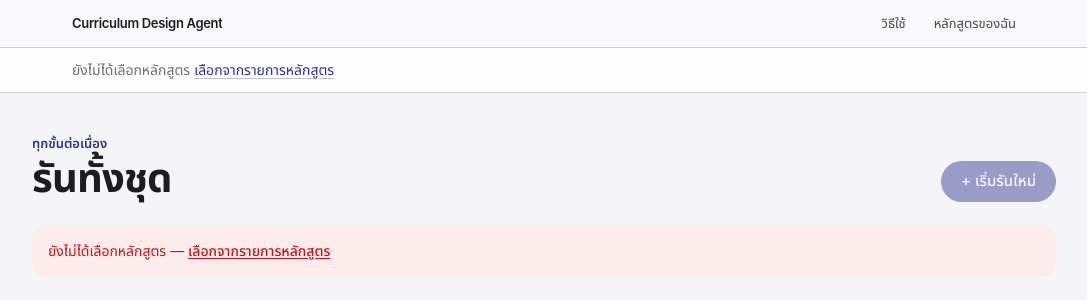
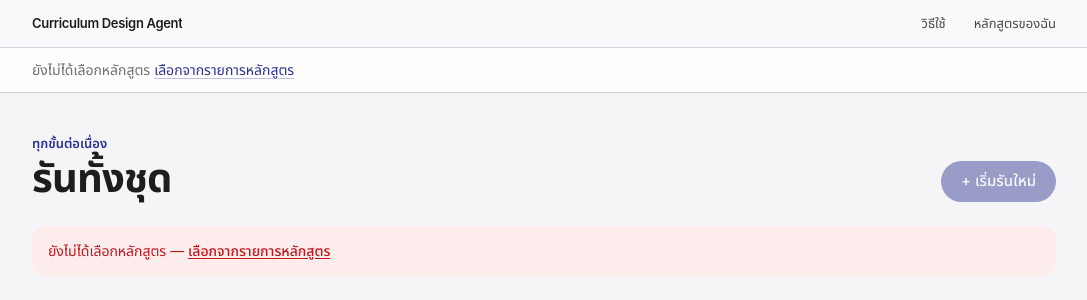
Before and after one commit to EventHorizon04/Agent-Curriculum-Design, a React (Vite) app in the folder frontend/: page /pipeline in a window 1280 px wide. Shown: the top 300 px of the page, without its empty margins (96-1183 px from the left). Built offline with nearby package versions, Linux system fonts and the light colour scheme.

Commit message:
fix(ui): align shell rows with content, landing anchor offset, Thai text for the PLO checkpoint
Co-Authored-By: Claude Opus 5.5 <noreply@anthropic.com>

```diff
--- a/frontend/src/components/StageBar.tsx
+++ b/frontend/src/components/StageBar.tsx
@@ -36,8 +36,8 @@ export default function StageBar({
 }) {
   if (!creating && !programId) {
     return (
-      <div className={`${SHELL} py-3`} style={SHELL_STYLE}>
-        <p className="mx-auto max-w-5xl px-4 text-sm text-pencil sm:px-6 lg:px-10">
+      <div data-stage-bar className={`${SHELL} px-4 py-3 sm:px-6 lg:px-10`} style={SHELL_STYLE}>
+        <p className="mx-auto w-full max-w-5xl text-sm text-pencil">
           ยังไม่ได้เลือกหลักสูตร{' '}
           <Link to="/my-programs" className="link">
             เลือกจากรายการหลักสูตร
@@ -56,8 +56,8 @@ export default function StageBar({
         .join(' · ')
 
   return (
-    <div className={SHELL} style={SHELL_STYLE}>
-      <div className="mx-auto flex max-w-5xl flex-wrap items-center gap-x-4 gap-y-1 px-4 py-2 sm:px-6 lg:px-10">
+    <div data-stage-bar className={`${SHELL} px-4 sm:px-6 lg:px-10`} style={SHELL_STYLE}>
+      <div className="mx-auto flex w-full max-w-5xl flex-wrap items-center gap-x-4 gap-y-1 py-2">
         <div className="flex min-w-0 items-center gap-3">
           <div className="min-w-0">
             {/* Not an h1: the page below owns that. */}
--- a/frontend/src/components/StageLayout.tsx
+++ b/frontend/src/components/StageLayout.tsx
@@ -40,7 +40,8 @@ function RunningJobLine({ pathname }: { pathname: string }) {
   const owner = JOB_PAGE[running.kind]?.path
   const start = startedAt(running.created_at)
   return (
-    <div className="mx-auto mt-4 w-full max-w-5xl px-4 sm:px-6 lg:px-10">
+    <div className="mt-4 px-4 sm:px-6 lg:px-10">
+    <div className="mx-auto w-full max-w-5xl">
     <div
       role="status"
       className="flex flex-wrap items-center gap-x-3 gap-y-1 rounded-2xl bg-stamp-wash px-4 py-3 text-sm text-stamp-deep"
@@ -55,6 +56,7 @@ function RunningJobLine({ pathname }: { pathname: string }) {
           ไปที่หน้างานนี้
         </Link>
       )}
+    </div>
     </div>
     </div>
   )
--- a/frontend/src/components/TopBar.tsx
+++ b/frontend/src/components/TopBar.tsx
@@ -13,14 +13,14 @@ export default function TopBar({
   const navigate = useNavigate()
   return (
     <header
-      className="sticky top-0 z-40 flex h-12 items-center border-b border-hair text-[0.8125rem]"
+      className="sticky top-0 z-40 flex h-12 items-center border-b border-hair px-4 text-[0.8125rem] sm:px-6 lg:px-10"
       style={{
         background: 'rgb(251 251 253 / 0.8)',
         backdropFilter: 'saturate(180%) blur(20px)',
         WebkitBackdropFilter: 'saturate(180%) blur(20px)',
       }}
     >
-      <div className="mx-auto flex w-full max-w-5xl items-center gap-4 px-4 sm:gap-7 sm:px-6 lg:px-10">
+      <div className="mx-auto flex w-full max-w-5xl items-center gap-4 sm:gap-7">
       <Link to="/" className="min-w-0 truncate font-semibold tracking-tight text-graphite">
         Curriculum Design Agent
       </Link>
--- a/frontend/src/index.css
+++ b/frontend/src/index.css
@@ -66,8 +66,11 @@
 }
 
 @layer base {
+  html:has([data-stage-bar]) {
+    scroll-padding-top: 7.5rem;
+  }
   html {
-    scroll-padding-top: 7.5rem;
+    scroll-padding-top: 3.5rem;
     -webkit-text-size-adjust: 100%;
   }
 
--- a/frontend/src/pages/Landing.tsx
+++ b/frontend/src/pages/Landing.tsx
@@ -112,7 +112,7 @@ export default function Landing() {
         </div>
       </section>
 
-      <section id="steps" className={`${BAND} scroll-mt-16`}>
+      <section id="steps" className={BAND}>
         <div className={WRAP}>
           <h2 className={H2}>ใช้งานใน 4 ขั้น</h2>
           <p className={`${SUB} text-pencil`}>
--- a/frontend/src/pages/Pipeline.tsx
+++ b/frontend/src/pages/Pipeline.tsx
@@ -19,14 +19,13 @@ interface Session {
 }
 
 /** The graph's interrupt messages are English and fixed (graph.py), and each
- *  one belongs to exactly one checkpoint — so the page says it in Thai from the
+ *  one belongs to exactly one of the graph's three pauses (REVIEW_NODE_STAGE) — so the page says it in Thai from the
  *  stage the session stopped at, and keeps the original for anything it does
  *  not recognise. */
 const CHECKPOINT_TH: Record<string, string> = {
   stakeholder_needs: 'รวบรวมหลักฐานเสร็จแล้ว — ตรวจการจำแนกหลักฐานก่อนสกัดทักษะ',
-  skill_extraction: 'สกัดทักษะเสร็จแล้ว — ตรวจทักษะก่อนวิเคราะห์ความต้องการ',
   need_analysis: 'วิเคราะห์ความต้องการเสร็จแล้ว — ตรวจ Need ที่รวมกันก่อนสังเคราะห์ผลลัพธ์การเรียนรู้',
-  plo_synthesis: 'สังเคราะห์ผลลัพธ์การเรียนรู้เสร็จแล้ว — ตรวจและแก้ PLO ก่อนสร้างรายงานและทบทวนผลลัพธ์การเรียนรู้',
+  plo_review: 'ทบทวนผลลัพธ์การเรียนรู้เสร็จแล้ว — ตรวจและอนุมัติชุด PLO ก่อนสร้างรายงานผลลัพธ์การเรียนรู้',
 }
 
 // A finished, rejected or failed run is a terminal state a person (or the run)
```
